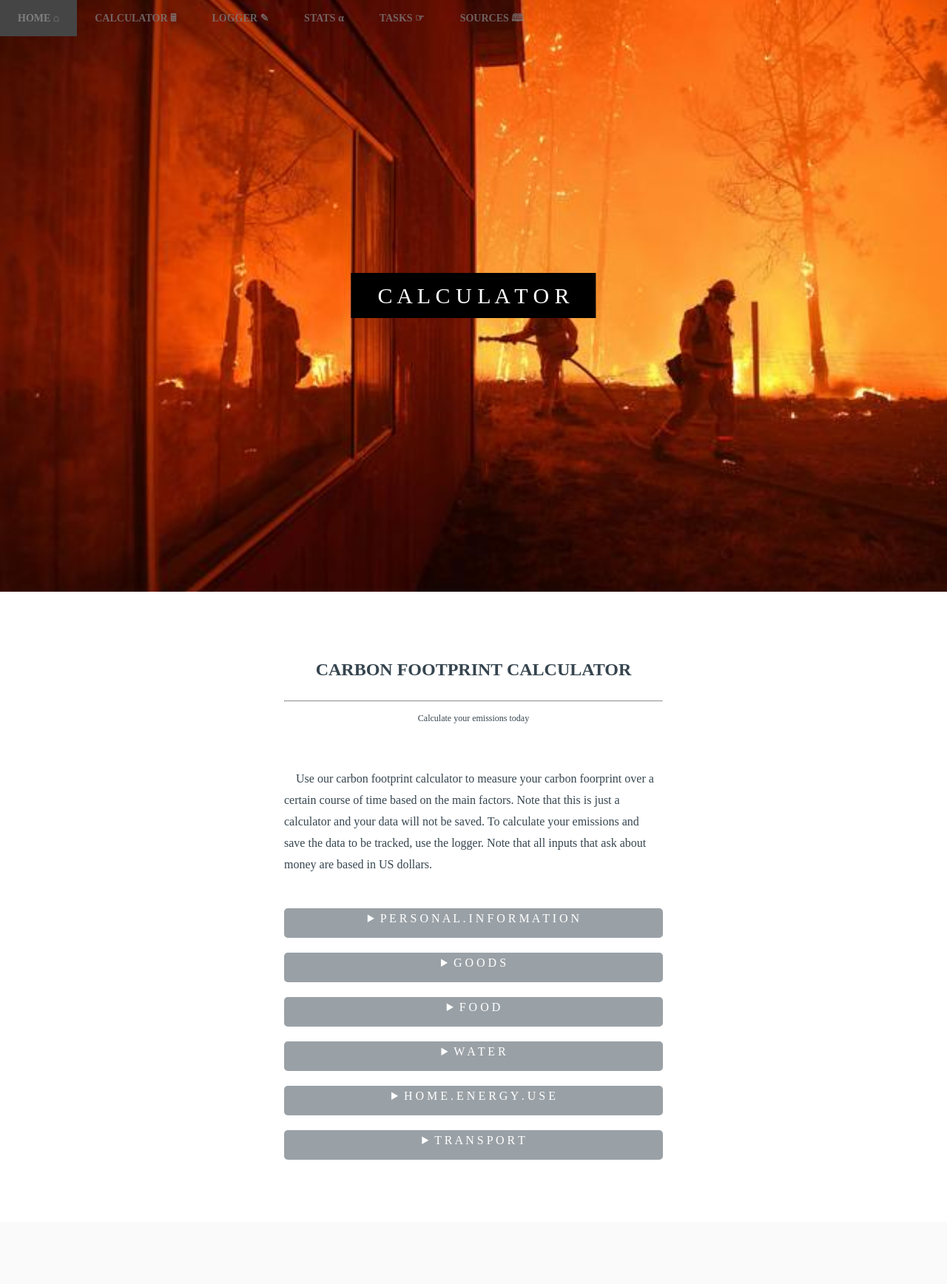
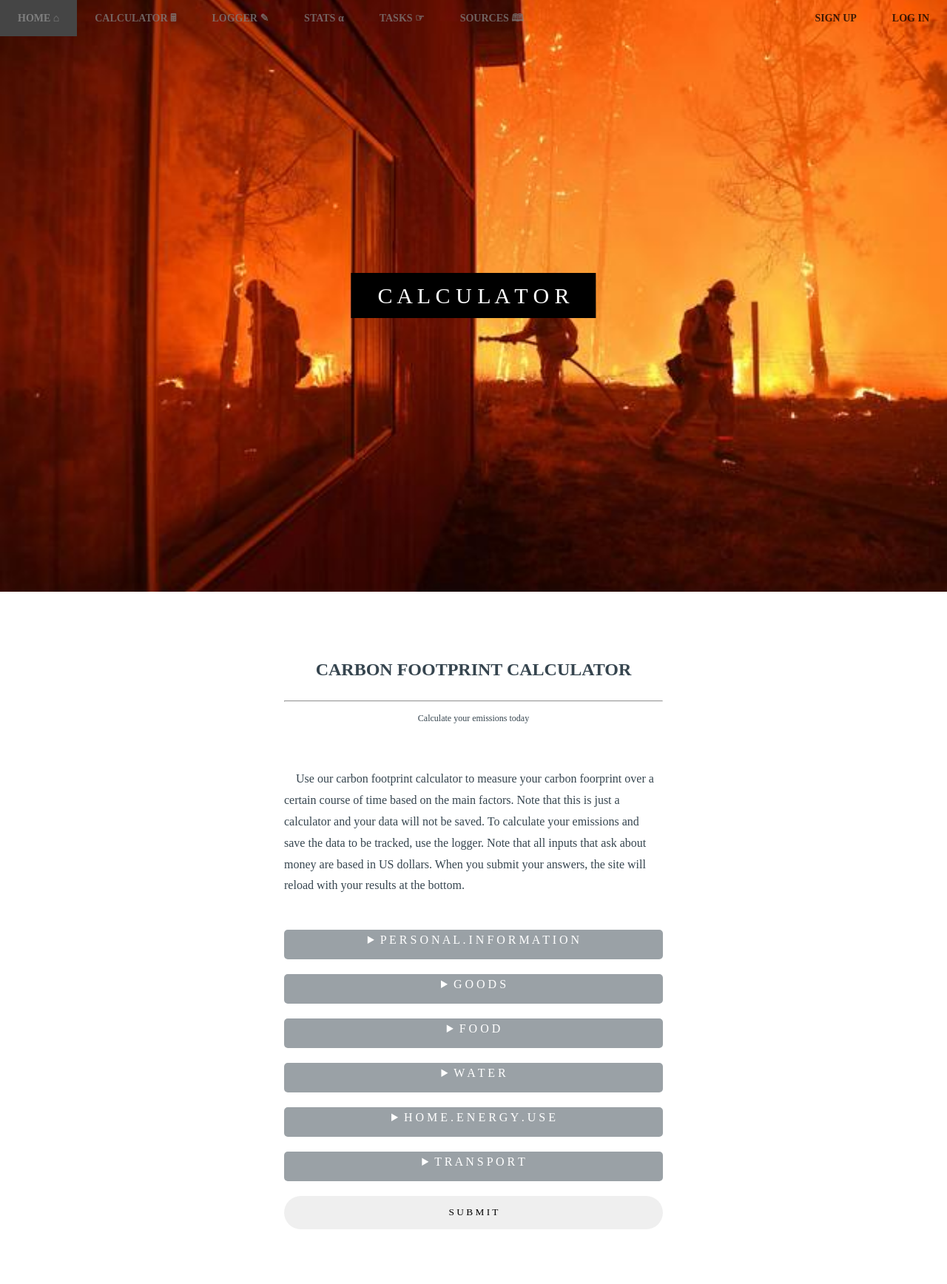
Before and after one commit to Christopher-Vu/EcoTracker, a Flask app: page /calculator.html in a window 1280 px wide. Shown: the whole page at 74% size. Before the commit the page ends 1568 px from the top, so only its background shows below. Run offline with Flask 3, Linux system fonts and the light colour scheme; some web fonts are replaced.

Commit message:
Update calculator.html

```diff
--- a/frontend/templates/calculator.html
+++ b/frontend/templates/calculator.html
@@ -8,7 +8,7 @@
         <title>EcoTracker | Calculator</title>
         <link rel="icon" href="images/Icon.png" type="image">
         <link href="https://fonts.googleapis.com/css2?family=Hepta+Slab&display=swap" rel="stylesheet">
-        <link rel="stylesheet" href="/frontend/static/style.css" type="text/css">
+        <link rel="stylesheet" href="/static/style.css" type="text/css">
     </head>
 
     <body>
@@ -46,7 +46,8 @@
                 <p>&emsp;Use our carbon footprint calculator to measure your carbon foorprint over a certain course
                     of time based on the main factors. Note that this is just a calculator and your data will not
                     be saved. To calculate your emissions and save the data to be tracked, use the logger. Note that
-                    all inputs that ask about money are based in US dollars.
+                    all inputs that ask about money are based in US dollars. When you submit your answers, the site
+                    will reload with your results at the bottom.
                 </p>
 
                 <br>
@@ -55,9 +56,9 @@
                     <details class="calc-section">
                         <summary class="calc-title">P E R S O N A L . I N F O R M A T I O N</summary>
                         <div class="responses">
-                            <input type="number" name="people" id="people" class="calc-question" placeholder="Number of people who live in your household">
-                            <input type="number" name="income" id="income" class="calc-question" placeholder="Annual pre-tax pre-deduction household income">
-                            <input type="number" name="time" id="time" class="calc-question" placeholder="Data collection period (in days)">
+                            <input type="number" name="people" id="people" class="calc-question" placeholder="Number of people who live in your household" required>
+                            <input type="number" name="income" id="income" class="calc-question" placeholder="Annual pre-tax pre-deduction household income" required>
+                            <input type="number" name="time" id="time" class="calc-question" placeholder="Data collection period (in days)" required step="0.01">
                             <p class="fun-fact" style="height: 50px;">ⓘ This data is used to compare your emissions to households like yours.</p>
                         </div>
                     </details>
@@ -106,16 +107,37 @@
                     <details class="calc-section">
                         <summary class="calc-title">T R A N S P O R T</summary>
                         <div class="responses">
-                            <input type="number" name="Dmiles" id="Dmiles" class="calc-question" placeholder="Miles driven on a diesel vehicle">
-                            <input type="number" name="Dmpg" id="Dmpg" class="calc-question" placeholder="MPG of diesel vehicle">
-                            <input type="number" name="Gmiles" id="Gmiles" class="calc-question" placeholder="Miles driven on a gasoline vehicle">
-                            <input type="number" name="Gmpg" id="Gmpg" class="calc-question" placeholder="MPG of gasoline vehicle">
-                            <input type="number" name="flight_hours" id="flight_hours" class="calc-question" placeholder="Hours of passenger flight">
-                            <input type="number" name="transit" id="transit" class="calc-question" placeholder="Miles of public transit">
+                            <input type="number" name="Dmiles" id="Dmiles" class="calc-question" placeholder="Miles driven on a diesel vehicle" required>
+                            <input type="number" name="Dmpg" id="Dmpg" class="calc-question" placeholder="MPG of diesel vehicle" required step="0.01">
+                            <input type="number" name="Gmiles" id="Gmiles" class="calc-question" placeholder="Miles driven on a gasoline vehicle" required>
+                            <input type="number" name="Gmpg" id="Gmpg" class="calc-question" placeholder="MPG of gasoline vehicle" required step="0.01">
+                            <input type="number" name="flight_hours" id="flight_hours" class="calc-question" placeholder="Hours of passenger flight" required step="0.01">
+                            <input type="number" name="transit" id="transit" class="calc-question" placeholder="Miles of public transit" required>
                             <p class="fun-fact">ⓘ Public transit reduces CO2 emissions by 45%.</p>
                         </div>
                     </details>
+
+                    <div class="calc-section">
+                        <input type="submit" class="bwsubmit hover-lighten" value="S U B M I T">
+                    </div>
                 </form>
+
+
+                {% if submitted %}
+                    <div class="static-text">
+                        <p class="leading-text">Your carbon footprint is</p>
+                        <p class="big-text">{{ footprint }}</p>
+                        <p class="con-text">tons of CO2 equivalent</p>
+                        <hr>
+                        <p class="leading-text">Based on your data collection period, that's</p>
+                        <p class="big-text">{{ tpy }}</p>
+                        <p class="con-text">tons per year</p>
+                        <hr>
+                        <p class="leading-text">That's</p>
+                        <p class="big-text">{{ comparison }}</p>
+                        <p class="con-text">{{ comparison_context }}</p>
+                    </div>
+                {% endif %}
             </div>
         </div>
     </body>
```
Also changed, not shown: other parts of frontend/templates/calculator.html (+14 -14 lines).
